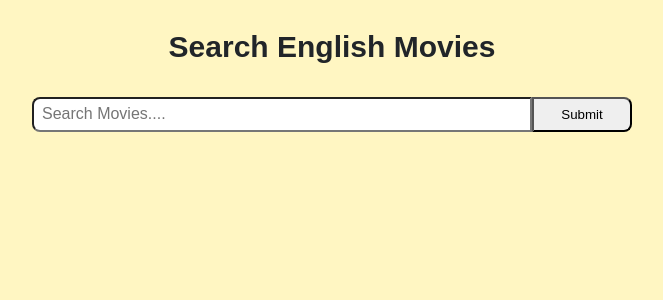
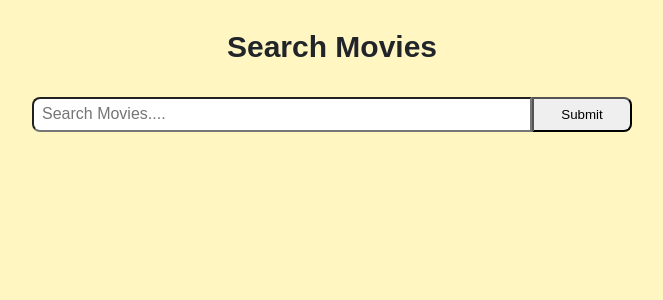
Before and after one commit to manoharn725/seacrh-movie, a React (Vite) app: page / in a window 1280 px wide. Shown: the top 300 px of the page, without its empty margins (308-971 px from the left). Built offline with nearby package versions, Linux system fonts and the light colour scheme.

Commit message:
changed to arrow function, and renamed title

```diff
--- a/src/App.jsx
+++ b/src/App.jsx
@@ -4,7 +4,7 @@ import SearchBar from "./components/SearchBar";
 import MoviesList from "./components/MoviesList";
 import "./App.scss";
 
-function App() {
+const App = () => {
   const [movies, setMovies] = useState([]);
 
   const handleSubmit = async (term) => {
@@ -15,7 +15,7 @@ function App() {
 
   return (
     <div className="container">
-      <h1>Search English Movies</h1>
+      <h1>Search Movies</h1>
       <SearchBar onFormSubmit={handleSubmit} />
       <MoviesList
       moviesList={movies}
```
